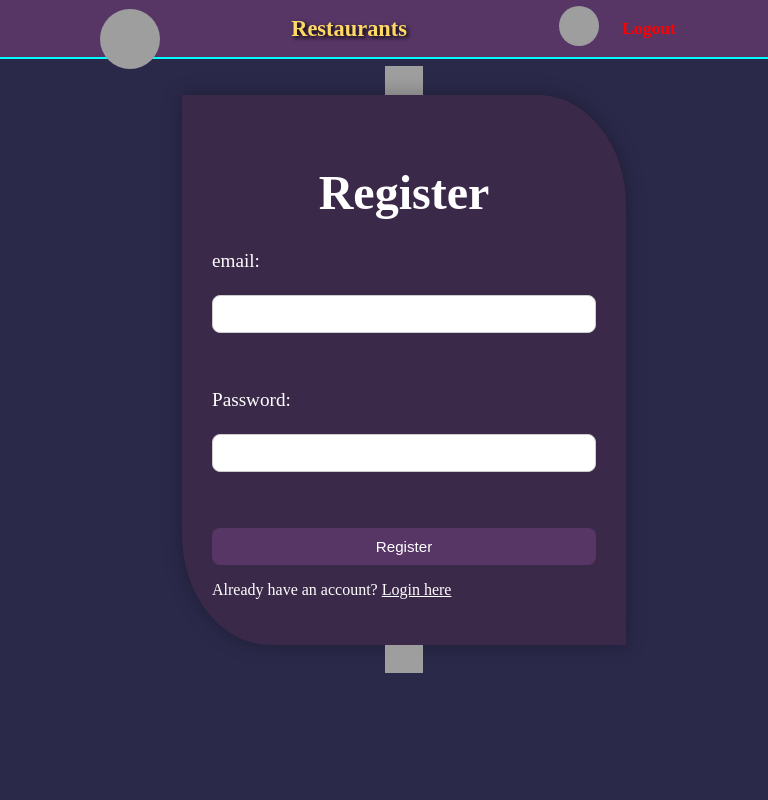
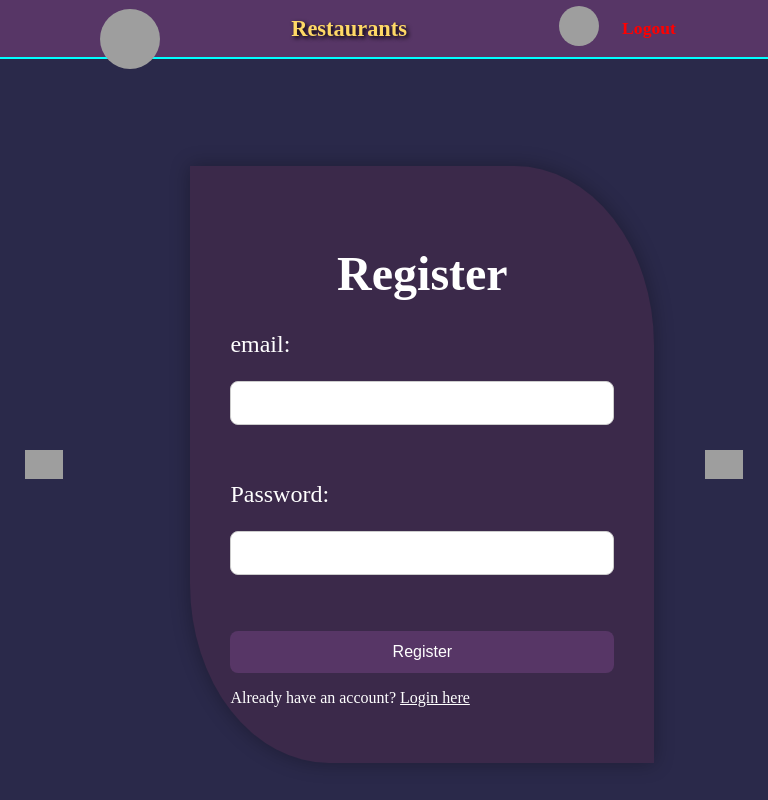
Before and after one commit to Prudhvikumar213/vk_restaurants, a Flask app: page /register in a window 768 px wide. Run offline with Flask 3, Linux system fonts and the light colour scheme; grey boxes are pictures that could not be loaded.

Commit message:
Update register.html

```diff
--- a/templates/register.html
+++ b/templates/register.html
@@ -173,38 +173,25 @@
             text-decoration: underline;
         }
 
-       @media (max-width: 768px) {
+       @media (min-width: 768px) {
             .login-container {
-        justify-content: center;
-        flex-direction: column;
-        padding: 20px;
+                justify-content: space-around;
+                flex-direction: row;
+                padding-top: 120px;
             }
 
-    .login-box {
-        width: 90%;
-        margin-left: 0;
-        padding: 30px;
-        border-bottom-left-radius: 20%;
-        border-top-right-radius: 20%;
+            .side-image {
+                display: block;
+                width: 15%;
+                height: auto;
             }
 
             .login-box h2 {
-        font-size: 2em;
+                font-size: 2.5em;
             }
 
-    form label {
-        font-size: 120%;
-    }
-
-    form input[type="email"],
-    form input[type="password"] {
-        font-size: 0.9em;
-        padding: 10px;
-    }
-
-    form input[type="submit"] {
-        font-size: 0.95em;
-        padding: 10px;
+            header h1 {
+                font-size: 3em;
             }
         }
 
@@ -228,19 +215,6 @@
 
             .login-box h2 {
                 font-size: 1.8em;
-    }
-
-    form label {
-        font-size: 1em;
-    }
-
-    form input[type="email"],
-    form input[type="password"] {
-        font-size: 0.85em;
-    }
-
-    form input[type="submit"] {
-        font-size: 0.9em;
             }
         }
 
```
Lines whose indentation alone changed are shown as unchanged.
